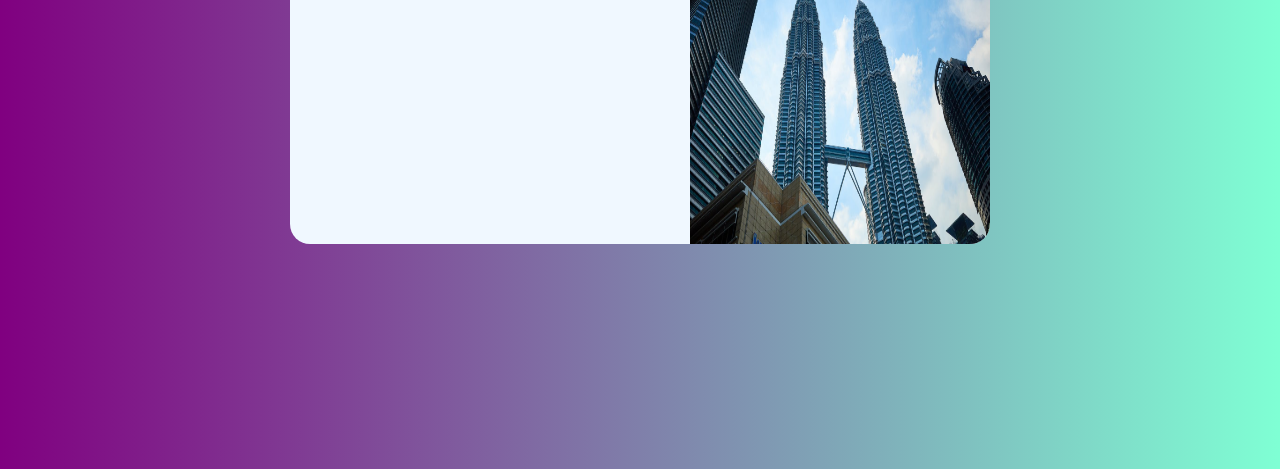
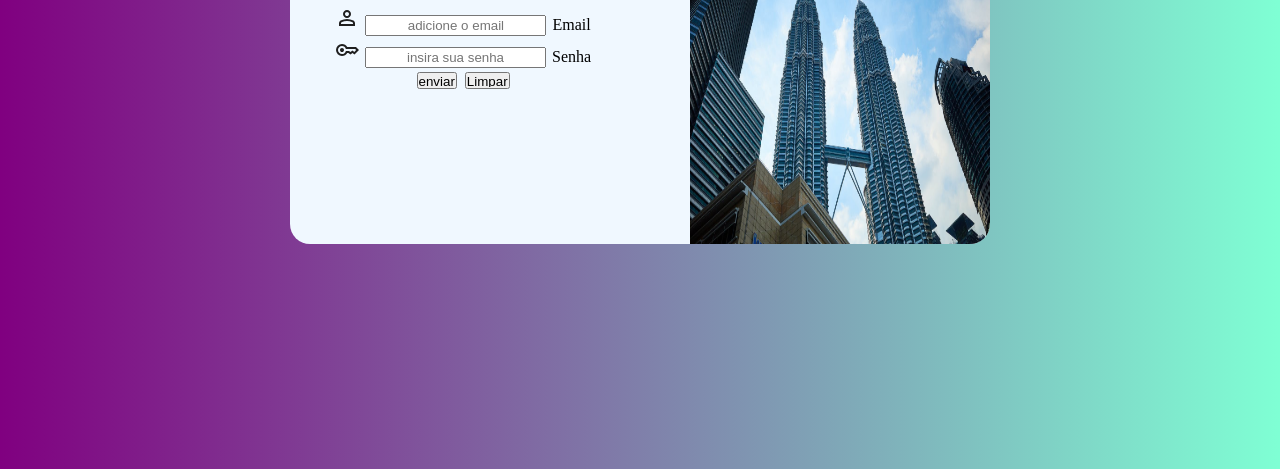
Before and after one commit to andremiquilino/tela-login, a plain HTML site: page index.html in a window 1280 px wide. Shown: the part 331-800 px from the top of the page. Drawn offline with Linux system fonts and the light colour scheme.

Commit message:
adicionando form

```diff
--- a/estilos/media-query.css
+++ b/estilos/media-query.css
@@ -25,6 +25,11 @@
         padding: 10px;
         transition-timing-function: ease;
     }
+    form{
+        display: block;
+        float: right;
+        padding: 10px;
+    }
 }
 @media screen and (min-width: 1026px) {
     body {
@@ -50,4 +55,11 @@
         margin: 10px;
         padding: 10px;
     }
+    form{
+        position: absolute;
+        display: block;
+        float: left;
+        top: 112px;
+        left: 45px;
+    }
 }
--- a/index.html
+++ b/index.html
@@ -16,6 +16,26 @@
             <h1>Login</h1>
             <p>Bem vindo a tela inicial, faça seu cadastro <br> para começarmos</p>
         </div>
+        <form action="teste.php" method="get" autocomplete="on">
+            <div class="email">
+                <label for="iemail">
+                    <svg xmlns="http://www.w3.org/2000/svg" height="24px" viewBox="0 -960 960 960" width="24px" fill="#1f1f1f"><path d="M480-480q-66 0-113-47t-47-113q0-66 47-113t113-47q66 0 113 47t47 113q0 66-47 113t-113 47ZM160-160v-112q0-34 17.5-62.5T224-378q62-31 126-46.5T480-440q66 0 130 15.5T736-378q29 15 46.5 43.5T800-272v112H160Zm80-80h480v-32q0-11-5.5-20T700-306q-54-27-109-40.5T480-360q-56 0-111 13.5T260-306q-9 5-14.5 14t-5.5 20v32Zm240-320q33 0 56.5-23.5T560-640q0-33-23.5-56.5T480-720q-33 0-56.5 23.5T400-640q0 33 23.5 56.5T480-560Zm0-80Zm0 400Z"/></svg>
+                    <input type="email" name="email" id="iemail" required minlength="5" placeholder="adicione o email" autocomplete="email">
+                    <label for="iemail">Email</label>
+                </label>
+            </div>
+            <div class="senha">
+                <label for="isenha">
+                    <svg xmlns="http://www.w3.org/2000/svg" height="24px" viewBox="0 -960 960 960" width="24px" fill="#1f1f1f"><path d="M280-400q-33 0-56.5-23.5T200-480q0-33 23.5-56.5T280-560q33 0 56.5 23.5T360-480q0 33-23.5 56.5T280-400Zm0 160q-100 0-170-70T40-480q0-100 70-170t170-70q67 0 121.5 33t86.5 87h352l120 120-180 180-80-60-80 60-85-60h-47q-32 54-86.5 87T280-240Zm0-80q56 0 98.5-34t56.5-86h125l58 41 82-61 71 55 75-75-40-40H435q-14-52-56.5-86T280-640q-66 0-113 47t-47 113q0 66 47 113t113 47Z"/></svg>
+                </label>
+                <input type="password" name="senha" id="isenha" required min="3" max="8" placeholder="insira sua senha" autocomplete="current-password">
+                <label for="isenha">Senha</label>
+            </div>
+            <div class="input">
+                <input type="submit" value="enviar">
+                <input type="reset" value="Limpar">
+            </div>
+        </form>
     </main>
 </body>
 </html>
```
